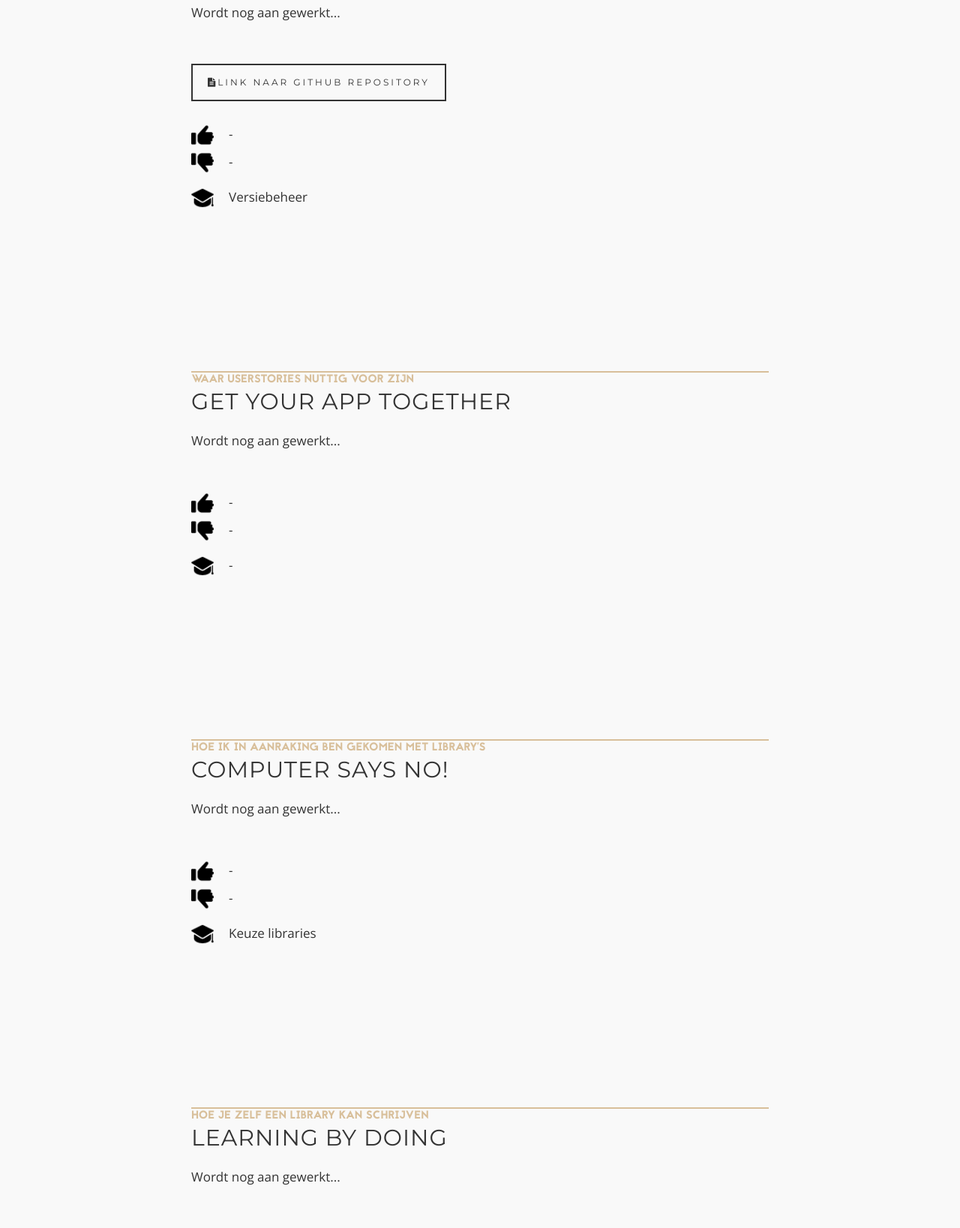
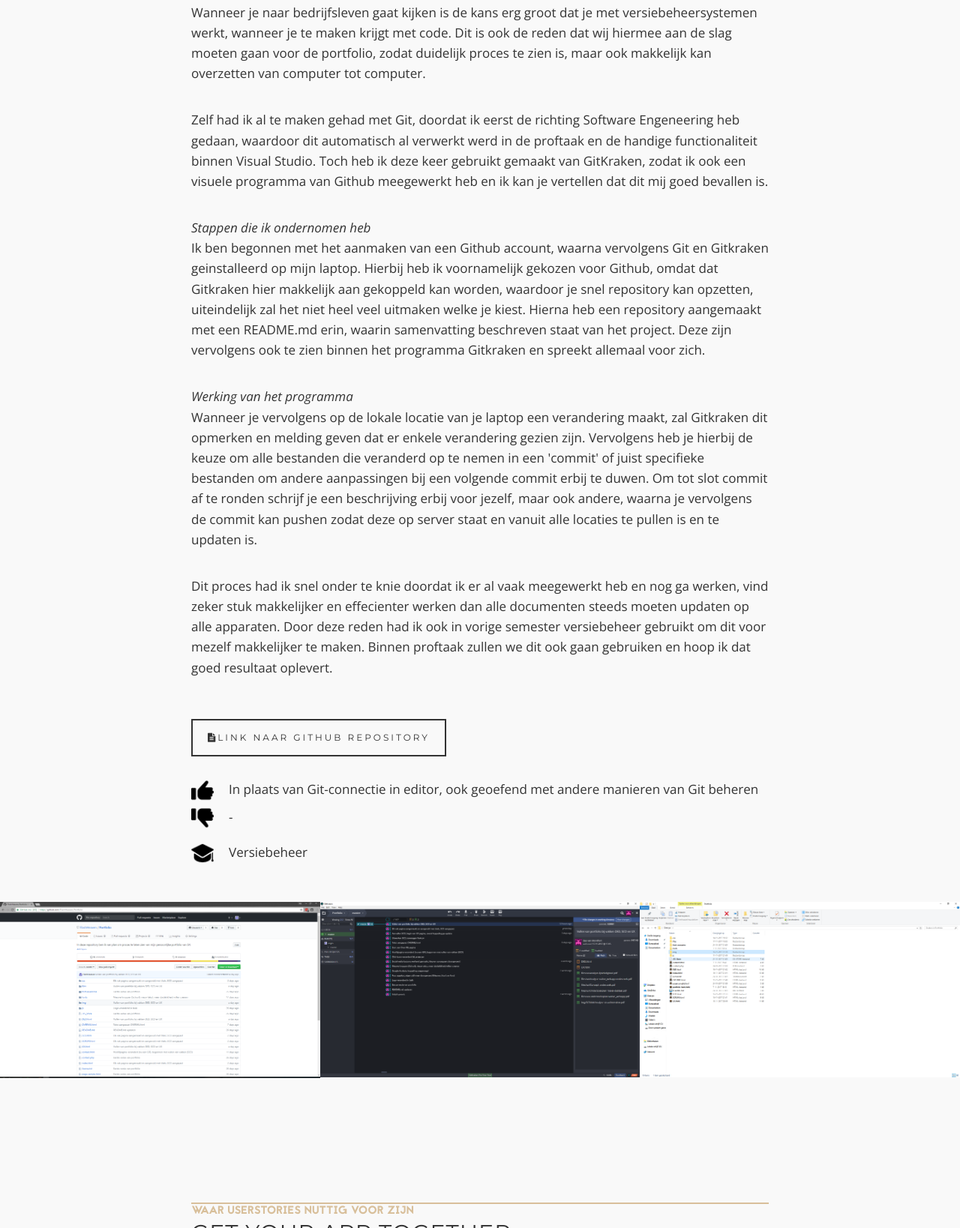
Before and after one commit to FlashHeaven/Portfolio, a plain HTML site: page DED.html in a window 1280 px wide. Shown: the part 1313-2951 px from the top of the page at 75% size. Drawn offline with nearby package versions, Linux system fonts and the light colour scheme; a script that the page names is missing; files whose address does not match are found by name.

Commit message:
Tekst getypt bij DED, afbeeldingen toegevoegd bij UX en DED

```diff
--- a/DED.html
+++ b/DED.html
@@ -131,7 +131,21 @@
         <h2 class="text-left">ALERT('HELLO GIT')</h2>
         </div>
 			<p>
-                Wordt nog aan gewerkt...
+                Wanneer je naar bedrijfsleven gaat kijken is de kans erg groot dat je met versiebeheersystemen werkt, wanneer je te maken krijgt met code. Dit is ook de reden dat wij hiermee aan de slag moeten gaan voor de portfolio, zodat duidelijk proces te zien is, maar ook makkelijk kan overzetten van computer tot computer.
+            </p>
+            <p>
+                Zelf had ik al te maken gehad met Git, doordat ik eerst de richting Software Engeneering heb gedaan, waardoor dit automatisch al verwerkt werd in de proftaak en de handige functionaliteit binnen Visual Studio. Toch heb ik deze keer gebruikt gemaakt van GitKraken, zodat ik ook een visuele programma van Github meegewerkt heb en ik kan je vertellen dat dit mij goed bevallen is.
+            </p>
+            <p>
+                <i>Stappen die ik ondernomen heb</i><br>
+                Ik ben begonnen met het aanmaken van een Github account, waarna vervolgens Git en Gitkraken geinstalleerd op mijn laptop. Hierbij heb ik voornamelijk gekozen voor Github, omdat dat Gitkraken hier makkelijk aan gekoppeld kan worden, waardoor je snel repository kan opzetten, uiteindelijk zal het niet heel veel uitmaken welke je kiest. Hierna heb een repository aangemaakt met een README.md erin, waarin samenvatting beschreven staat van het project. Deze zijn vervolgens ook te zien binnen het programma Gitkraken en spreekt allemaal voor zich.
+            </p>
+            <p>
+                <i>Werking van het programma</i><br>
+                Wanneer je vervolgens op de lokale locatie van je laptop een verandering maakt, zal Gitkraken dit opmerken en melding geven dat er enkele verandering gezien zijn. Vervolgens heb je hierbij de keuze om alle bestanden die veranderd op te nemen in een 'commit' of juist specifieke bestanden om andere aanpassingen bij een volgende commit erbij te duwen. Om tot slot commit af te ronden schrijf je een beschrijving erbij voor jezelf, maar ook andere, waarna je vervolgens de commit kan pushen zodat deze op server staat en vanuit alle locaties te pullen is en te updaten is.
+            </p>
+            <p>
+                Dit proces had ik snel onder te knie doordat ik er al vaak meegewerkt heb en nog ga werken, vind zeker stuk makkelijker en effecienter werken dan alle documenten steeds moeten updaten op alle apparaten. Door deze reden had ik ook in vorige semester versiebeheer gebruikt om dit voor mezelf makkelijker te maken. Binnen proftaak zullen we dit ook gaan gebruiken en hoop ik dat goed resultaat oplevert.
             </p>
 
             <ul class="list-inline banner-social-buttons">
@@ -139,15 +153,12 @@
 				<a href="https://github.com/FlashHeaven/Portfolio" target="_blank" class="btn btnghost btn-lg"><i class="fa fa-file-text"></i><span class="network-name">Link naar GitHub repository</span></a>
 				</li>
 			</ul>
-
-
-
-            <br>
+          <br>
             <div class="goedgedaan" style="margin-bottom: 10px;">
             <img class="center"src="img/thumb-up.png" style="float: left; margin-right: 20px;" height="30px"/>
 
             <p>
-                -
+                In plaats van Git-connectie in editor, ook geoefend met andere manieren van Git beheren
             </p>
             </div>
 
@@ -169,6 +180,27 @@
 </div>
     </div>
 </section>
+<section>
+        <div class="gallery">
+	<ul>
+		<li class="col-md-4">
+		<a href="img/DED/Github1.PNG">
+		<img src="img/DED/Github1.PNG" alt="">
+		</a>
+		</li>
+		<li class="col-md-4">
+		<a href="img/DED/Gitkraken1.PNG">
+		<img src="img/DED/Gitkraken1.PNG" alt="">
+		</a>
+		</li>
+		<li class="col-md-4">
+		<a href="img/DED/Bestanden1.PNG">
+		<img src="img/DED/Bestanden1.PNG" alt="">
+		</a>
+		</li>
+	</ul>
+</div>
+    </section>
 <section id="page-sample">
 <div class="container content-section center">
 	<div class="row">
```
Also changed, not shown: UX.html (+16 -0 lines), img/DED/Bestanden1.PNG (added), img/DED/Github1.PNG (added), img/DED/Gitkraken1.PNG (added), img/UX/prototype-app1.jpg (added), img/UX/prototype-app2.jpg (added).
